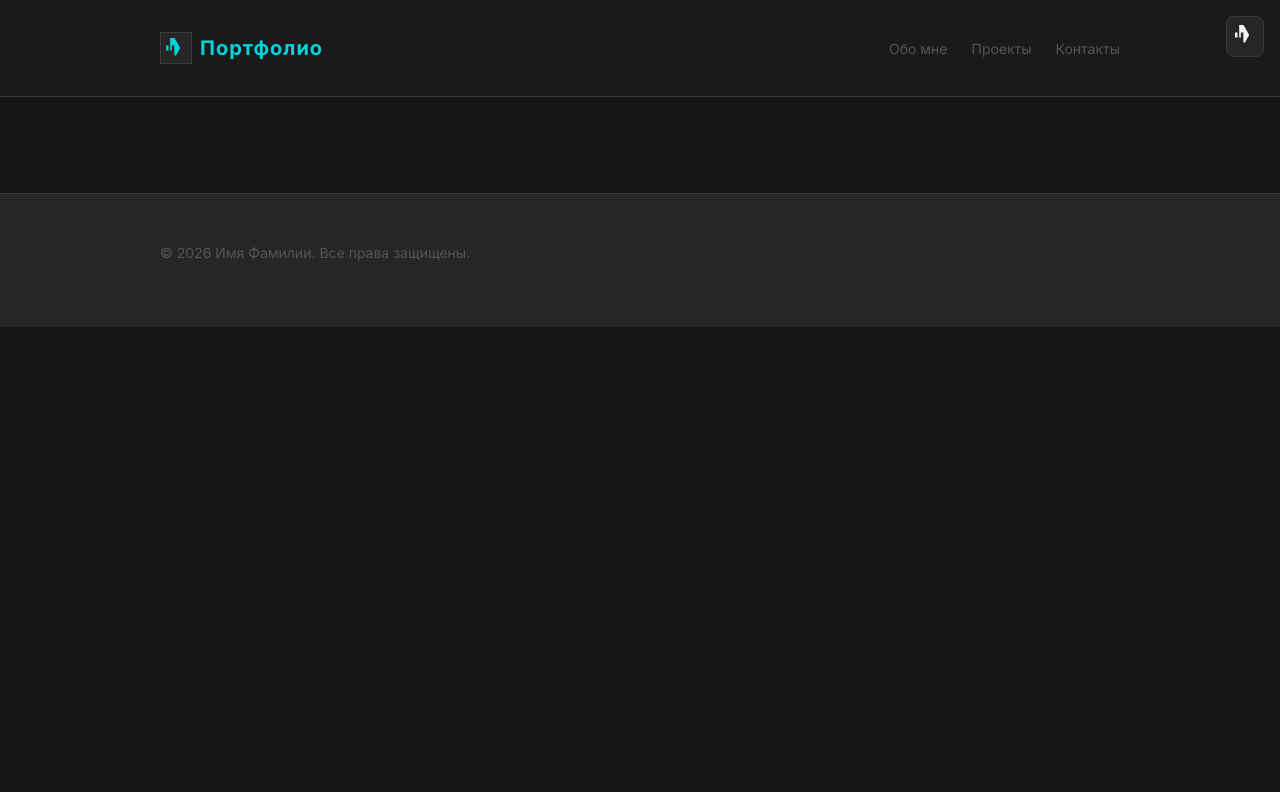
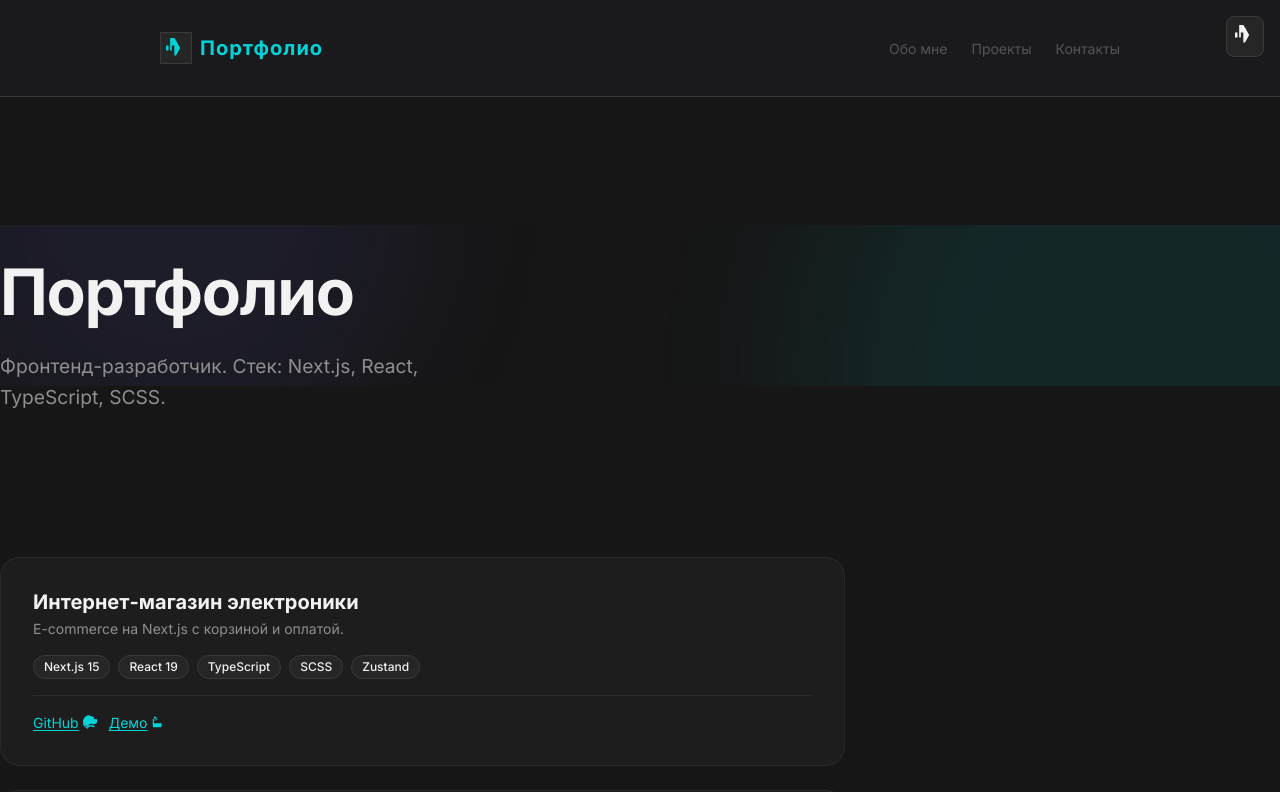
Before and after one commit to Slav468/portfolio, a Next.js app: page / in a window 1280 px wide. Shown: the top 792 px of the page. Built offline with nearby package versions, Linux system fonts and the light colour scheme.

Commit message:
refactor: extract MainContent layout wrapper (remove duplicate page, unify main styling)

```diff
--- a/app/(portfolio)/about/page.tsx
+++ b/app/(portfolio)/about/page.tsx
@@ -1,10 +1,10 @@
-import { Container } from '@/components/ui/container';
+import { MainContent } from '@/components/layout/MainContent';
 import { AboutSection } from '@/components/sections/about-section';
 
 export default function AboutPage() {
   return (
-    <Container className="py-16">
+    <MainContent>
       <AboutSection />
-    </Container>
+    </MainContent>
   );
 }
--- a/app/(portfolio)/page.tsx
+++ /dev/null
@@ -1,3 +0,0 @@
-export default function HomePage() {
-  return <main className="max-w-3xl mx-auto py-24"></main>;
-}
--- a/app/layout.tsx
+++ b/app/layout.tsx
@@ -2,6 +2,7 @@ import '../styles/globals.scss';
 import { Inter } from 'next/font/google';
 import { Header } from '@/components/layout/header';
 import { Footer } from '@/components/layout/footer';
+import { MainContent } from '@/components/layout/MainContent';
 
 const inter = Inter({ subsets: ['latin'] });
 
@@ -19,7 +20,7 @@ export default function RootLayout({
     <html lang="ru" data-theme="dark" className={inter?.className || ''}>
       <body className={inter?.className || ''}>
         <Header />
-        <main className="py-12">{children}</main>
+        <MainContent>{children}</MainContent>
         <Footer authorName="Имя Фамилии" />
       </body>
     </html>
--- a/app/page.tsx
+++ b/app/page.tsx
@@ -1,5 +1,5 @@
 import { projects } from '@/data/projects';
-import { Container } from '@/components/ui/container';
+import { MainContent } from '@/components/layout/MainContent';
 import { HeroSection } from '@/components/sections/hero-section';
 import { ProjectGrid } from '@/components/features/project-grid';
 
@@ -7,9 +7,9 @@ export default function HomePage() {
   const featured = projects.filter((p) => p.featured);
 
   return (
-    <Container>
+    <MainContent>
       <HeroSection />
       <ProjectGrid projects={featured} />
-    </Container>
+    </MainContent>
   );
 }
--- /dev/null
+++ b/src/components/layout/MainContent.tsx
@@ -0,0 +1,11 @@
+import styles from './main-content.module.scss';
+import { ReactNode } from 'react';
+
+export interface MainContentProps {
+  children: ReactNode;
+  className?: string;
+}
+
+export function MainContent({ children, className }: MainContentProps) {
+  return <main className={[styles.main, className].filter(Boolean).join(' ')}>{children}</main>;
+}
--- /dev/null
+++ b/src/components/layout/main-content.module.scss
@@ -0,0 +1,13 @@
+@use '../../../styles/tokens' as *;
+
+.main {
+  padding-top: var(--space-xl);
+  padding-bottom: var(--space-xl);
+}
+
+@media (min-width: 768px) {
+  .main {
+    padding-top: 4rem;
+    padding-bottom: 4rem;
+  }
+}
```
